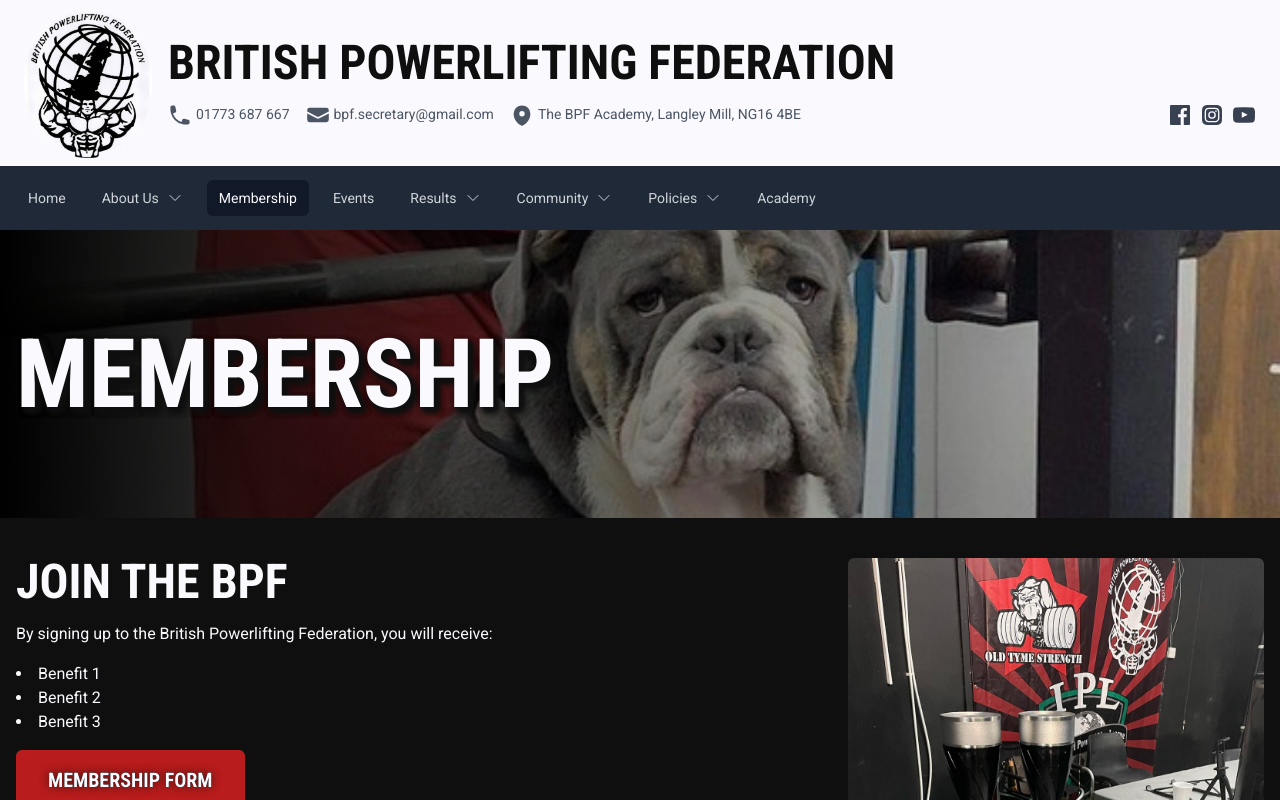
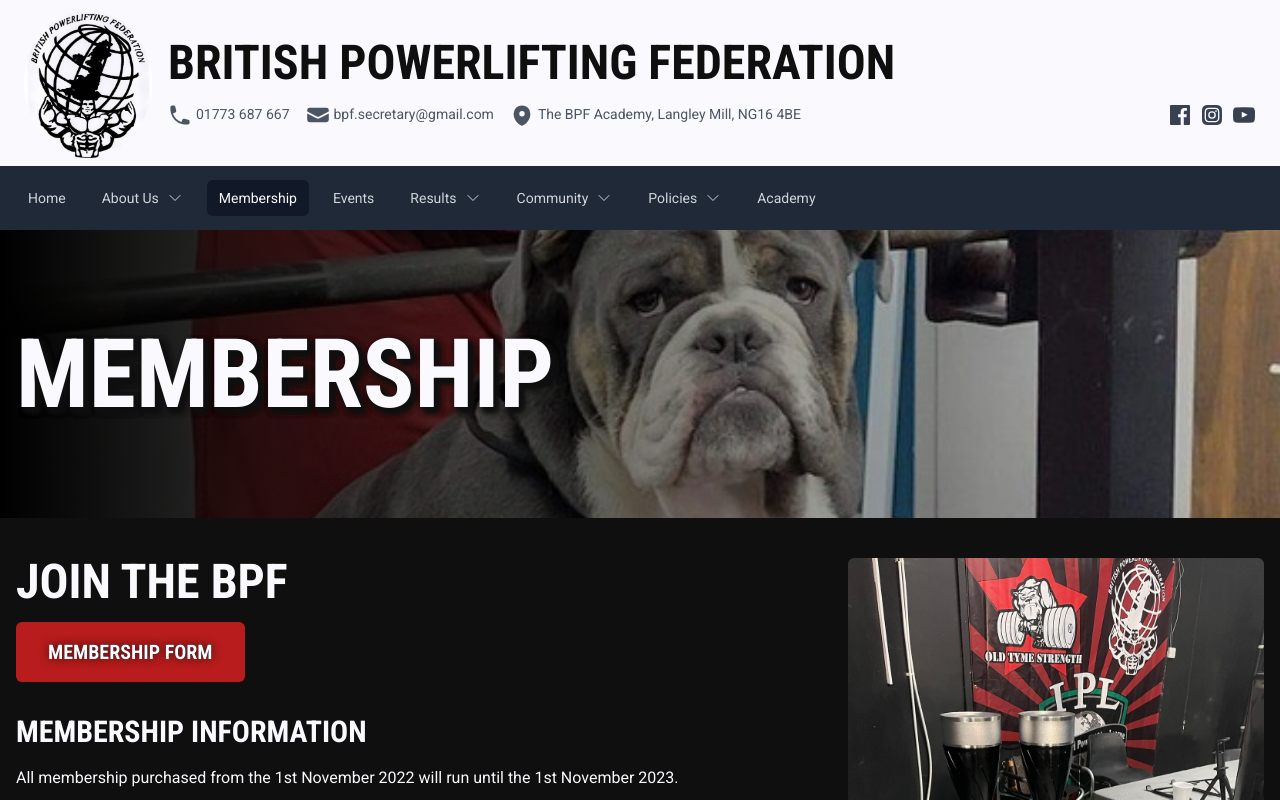
Before and after one commit to iamscottfreeman/bplf.co.uk, a Next.js app: page /membership in a window 1280 px wide. Shown: the top 800 px of the page. Built offline with nearby package versions, Linux system fonts and the light colour scheme.

Commit message:
Added Google Analytics

```diff
--- /dev/null
+++ b/src/helpers/GoogleAnalytics.tsx
@@ -0,0 +1,22 @@
+import React from 'react';
+import Script from 'next/script';
+
+const GoogleAnalytics = () => {
+  const GA = 'G-9FT60E6GLL';
+
+  return (
+    <>
+      <Script src={`https://www.googletagmanager.com/gtag/js?id=${GA}`} />
+      <Script id='google-analytics'>
+        {`
+          window.dataLayer = window.dataLayer || [];
+          function gtag(){dataLayer.push(arguments);}
+          gtag('js', new Date());
+          gtag('config', '${GA}');
+        `}
+      </Script>
+    </>
+  );
+};
+
+export default GoogleAnalytics;
--- a/src/pages/_app.tsx
+++ b/src/pages/_app.tsx
@@ -1,12 +1,15 @@
 import '@/styles/globals.css';
 import type { AppProps } from 'next/app';
 import { Analytics } from '@vercel/analytics/react';
+
+import GoogleAnalytics from '@/helpers/GoogleAnalytics';
 
 export default function App({ Component, pageProps }: AppProps) {
   return (
     <>
       <Component {...pageProps} />
       <Analytics />
+      <GoogleAnalytics />
     </>
   );
 }
--- a/src/pages/membership/index.tsx
+++ b/src/pages/membership/index.tsx
@@ -26,12 +26,6 @@
             <div className='flex flex-col lg:flex-row'>
               <div className='lg:w-2/3'>
                 <h2 className={`${fonts.header.className} uppercase text-5xl mb-4`}>Join the BPF</h2>
-                <p className='mb-4'>By signing up to the British Powerlifting Federation, you will receive:</p>
-                <ul className='mb-4 list-inside list-disc'>
-                  <li>Benefit 1</li>
-                  <li>Benefit 2</li>
-                  <li>Benefit 3</li>
-                </ul>
                 <p className='mb-4'>
                   <Button href='https://forms.gle/UXePXxfwFc3wVi7k8' target='_blank'>
                     Membership Form
--- a/src/styles/globals.css
+++ b/src/styles/globals.css
@@ -50,6 +50,10 @@
   --tw-gradient-stops: var(--tw-gradient-from), rgb(0 0 0 / 80%) var(--tw-gradient-via-position), var(--tw-gradient-to);
 }
 
+.react-photo-gallery--gallery img {
+  border-radius: 0.25rem;
+}
+
 @media (min-width: 1024px) {
   .worlds-promo--background {
     background-image: url('/images/ipl-banner.png');
```
